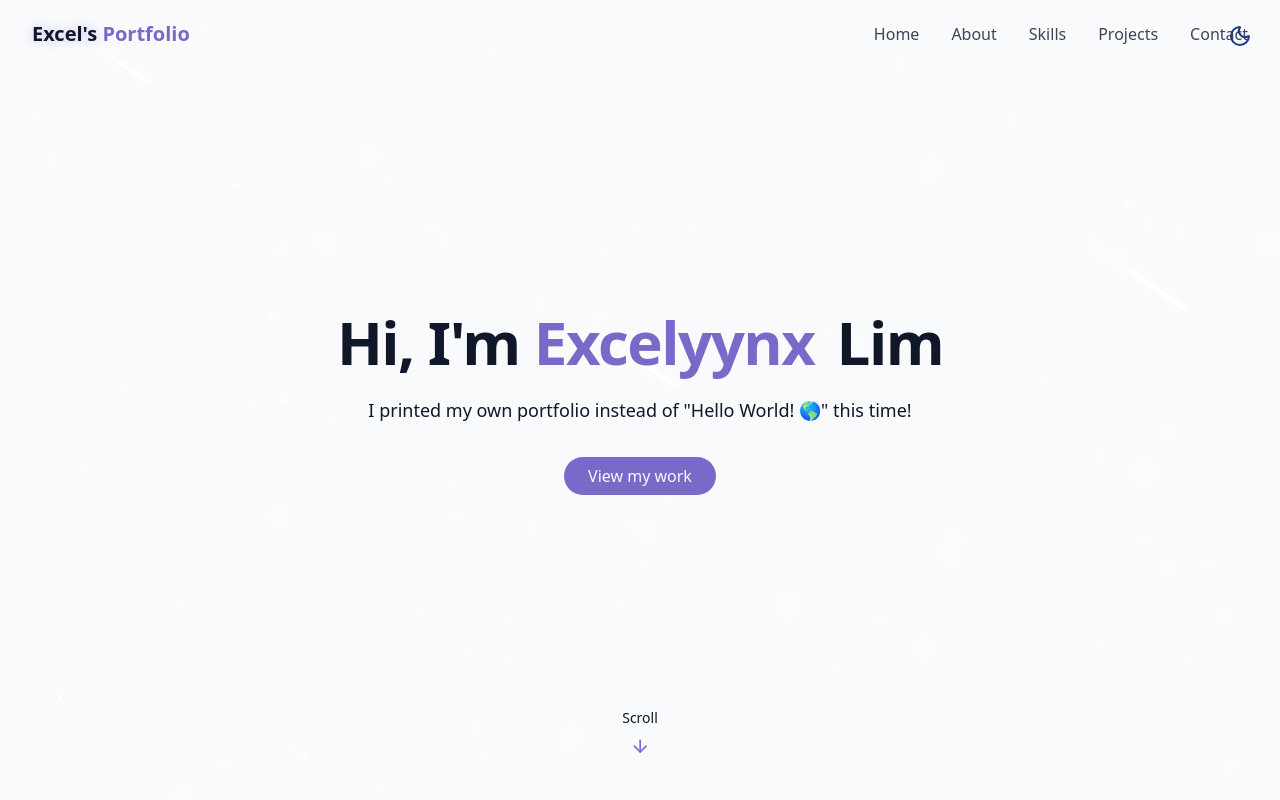
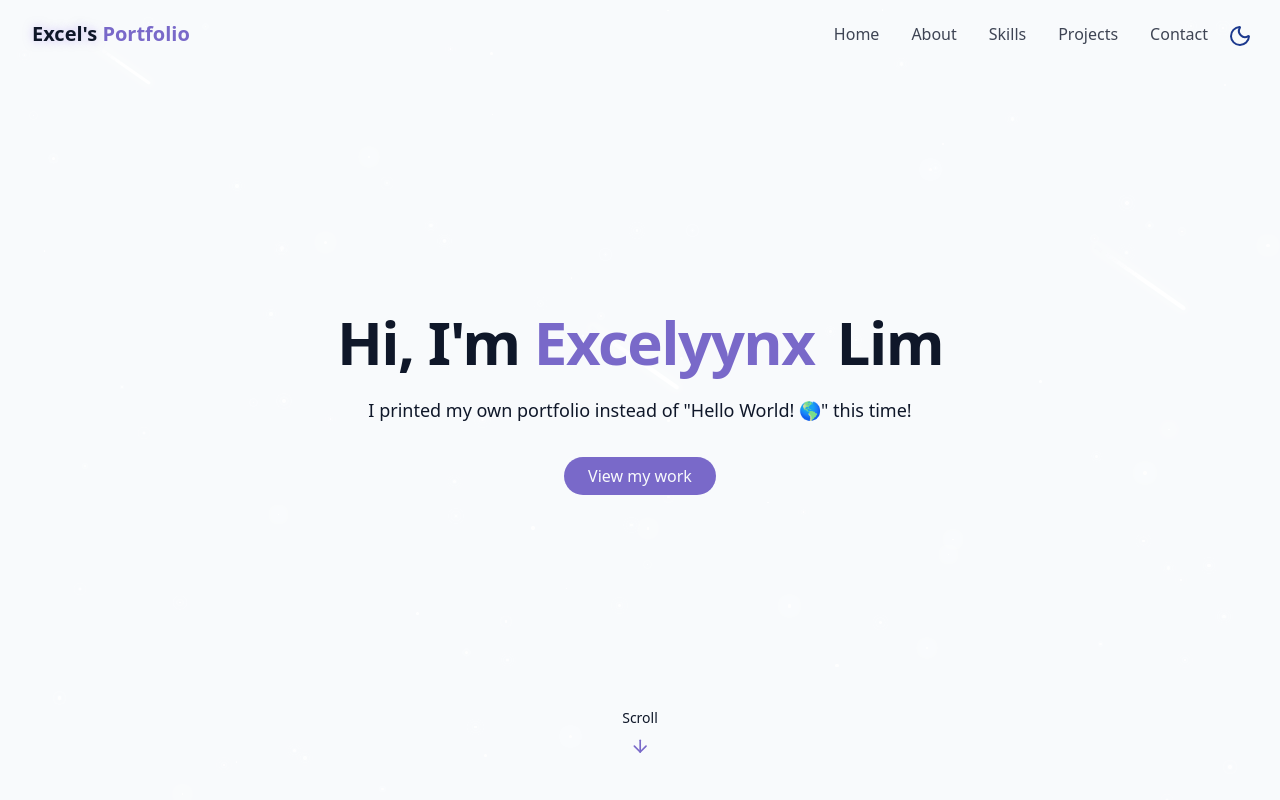
Before and after one commit to excelyynxl-a11y/my-portfolio, a React (Vite) app: page / in a window 1280 px wide. Shown: the top 800 px of the page. Built offline with nearby package versions, Linux system fonts and the light colour scheme.

Commit message:
move nav buttons away from sun icon (ThemeToggle)

```diff
--- a/src/components/Navbar.jsx
+++ b/src/components/Navbar.jsx
@@ -43,7 +43,7 @@
                 </a>
 
                 {/* desktop version */}
-                <div className="hidden md:flex space-x-8">
+                <div className="hidden md:flex space-x-8 pr-10">
                     {navItems.map((item, key) => (
                         <a
                             key={key}
```
